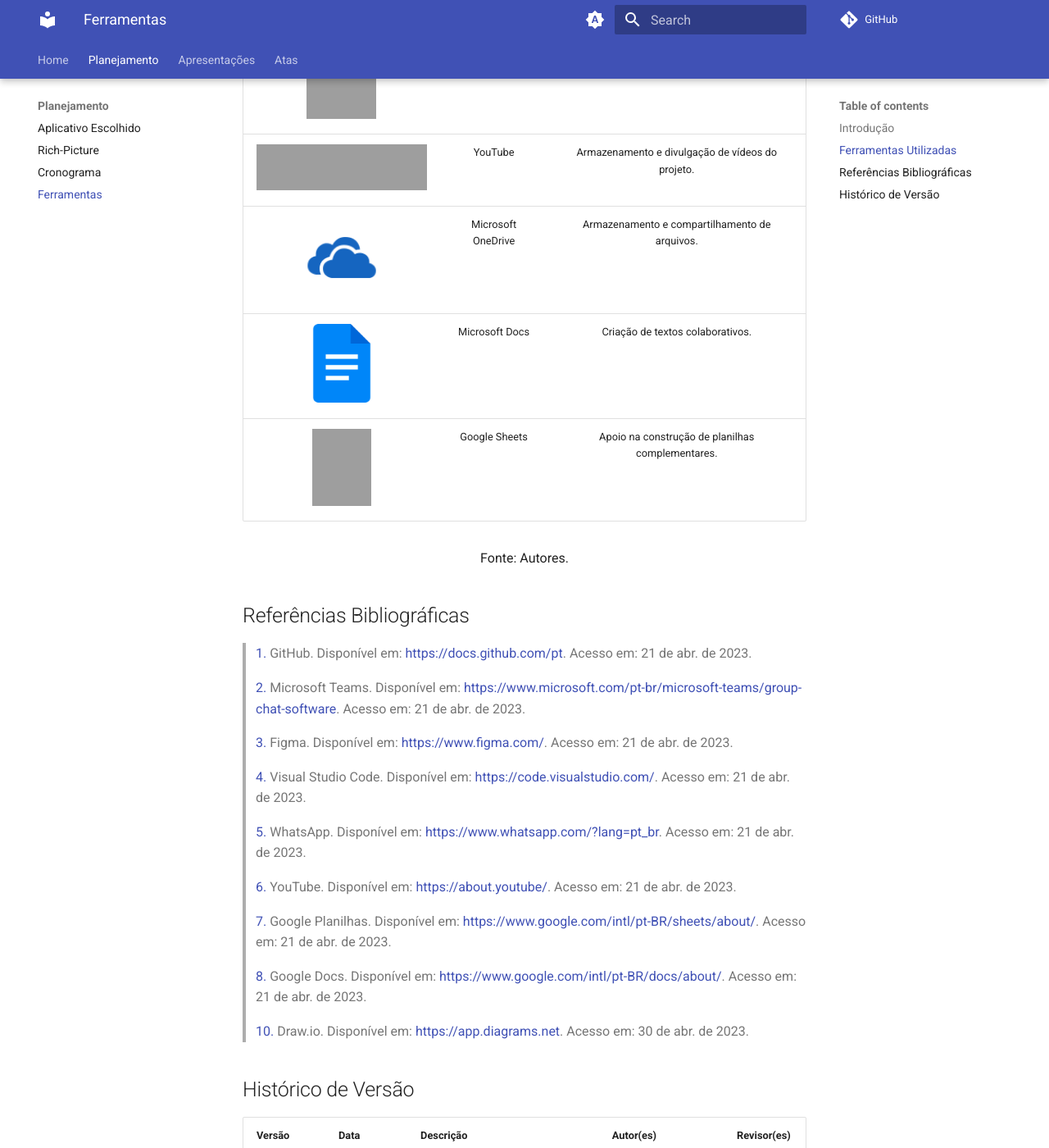
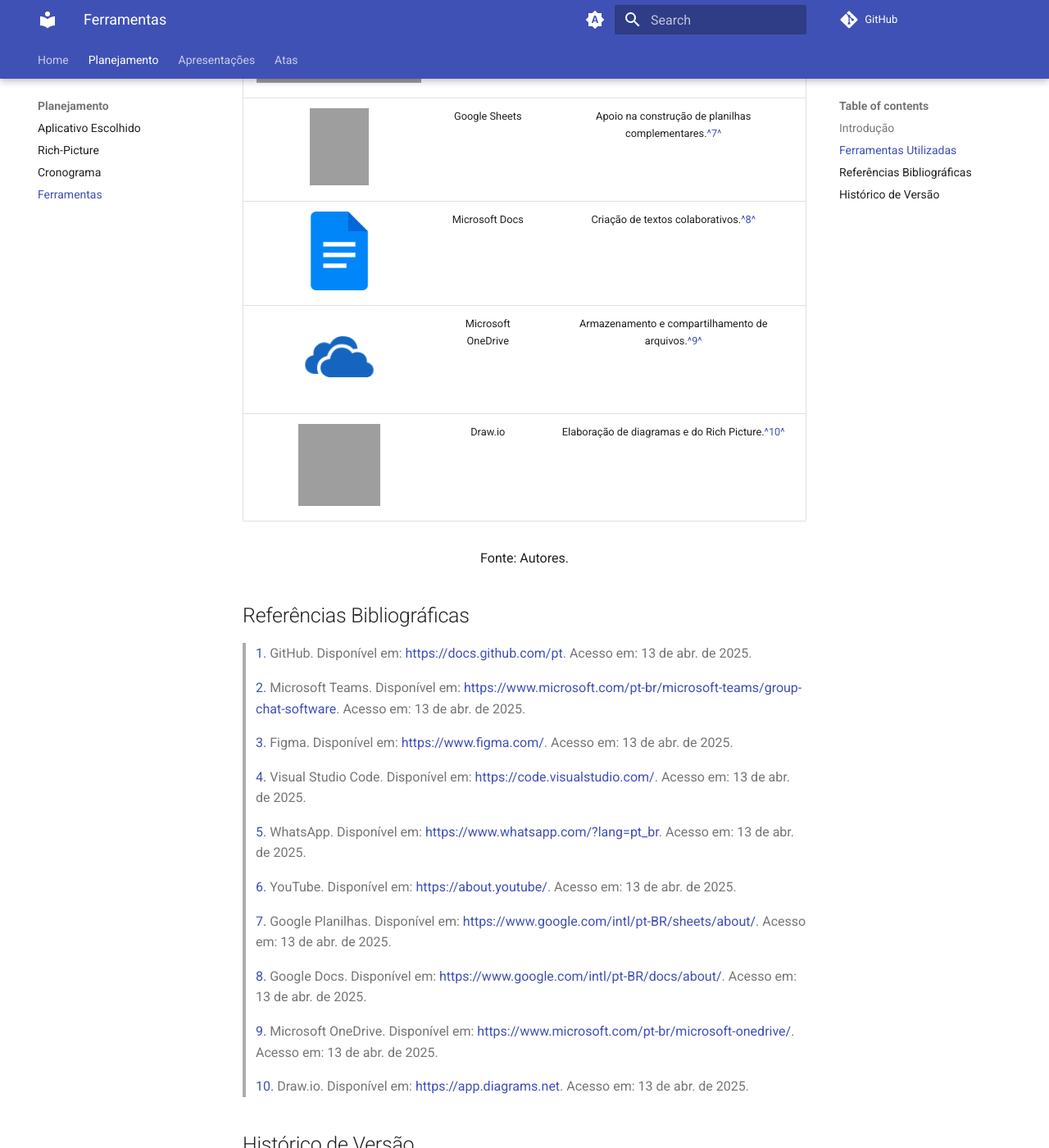
Before and after one commit to Requisitos-de-Software/2025.1-MeuSUSDigital, an MkDocs documentation site: the page built from docs/planejamento/ferramentas.md, in a window 1280 px wide and 1400 px high, scrolled down 1150 px, cut to the strip 0-1400 px from the top of the window. Shown: the whole strip at 82% size. Built offline with MkDocs 1.6.1 and Material for MkDocs 9.7.7, drawn with Linux system fonts in a browser that asks for light colours; comment, search, counter and statistics services are not loaded; some of the changed text lies outside the part shown; grey boxes are pictures that could not be loaded.

Commit message:
Update ferramentas.md

```diff
--- a/docs/planejamento/ferramentas.md
+++ b/docs/planejamento/ferramentas.md
@@ -10,38 +10,40 @@
 
 |                                                                                                                           |         Ferramenta         |                              Finalidade                              |
 | :-----------------------------------------------------------------------------------------------------------------------: | :------------------------: | :------------------------------------------------------------------: |
-| <img src="https://github.com/Requisitos-de-Software/2025.1-MeuSUSDigital/raw/main/docs/assets/ferramentas/github.png" style="height:100px;width:100px"> | GitHub | Organização, versionamento e documentação de artefatos. |
-| <img src="https://github.com/Requisitos-de-Software/2025.1-MeuSUSDigital/raw/main/docs/assets/ferramentas/vscode.png" style="height:85px;width:85px"> | Visual Studio Code | Edição e visualização de arquivos de código e textos. |
-| <img src="https://github.com/Requisitos-de-Software/2025.1-MeuSUSDigital/raw/main/docs/assets/ferramentas/figma.png" style="height:94px;width:63px"> | Figma | Criação de protótipos e artefatos gráficos do projeto. |
-| <img src="https://github.com/Requisitos-de-Software/2025.1-MeuSUSDigital/raw/main/docs/assets/ferramentas/teams.png" style="height:87px;width:100px"> | Microsoft Teams | Reuniões e apresentações gravadas. |
-| <img src="https://github.com/Requisitos-de-Software/2025.1-MeuSUSDigital/raw/main/docs/assets/ferramentas/drawio.png" style="height:100px;width:100px"> | Draw.io | Elaboração de diagramas e do Rich Picture. |
-| <img src="https://github.com/Requisitos-de-Software/2025.1-MeuSUSDigital/raw/main/docs/assets/ferramentas/whatsapp.png" style="height:85px;width:85px"> | WhatsApp | Comunicação informal e ágil entre os membros. |
-| <img src="https://github.com/Requisitos-de-Software/2025.1-MeuSUSDigital/raw/main/docs/assets/ferramentas/youtube.png" style="height:56px;width:250px"> | YouTube | Armazenamento e divulgação de vídeos do projeto. |
-| <img src="https://github.com/Requisitos-de-Software/2025.1-MeuSUSDigital/raw/main/docs/assets/ferramentas/onedrive2.png" style="height:100px;width:100px"> | Microsoft OneDrive | Armazenamento e compartilhamento de arquivos. |
-| <img src="https://github.com/Requisitos-de-Software/2025.1-MeuSUSDigital/raw/main/docs/assets/ferramentas/gdocs.png" style="height:96px;width:96px"> | Microsoft Docs | Criação de textos colaborativos. |
-| <img src="https://github.com/Requisitos-de-Software/2025.1-MeuSUSDigital/raw/main/docs/assets/ferramentas/gsheets.png" style="height:94px;width:72px"> | Google Sheets | Apoio na construção de planilhas complementares. |
+| <img src="https://github.com/Requisitos-de-Software/2025.1-MeuSUSDigital/raw/main/docs/assets/ferramentas/github.png" style="height:100px;width:100px"> | GitHub | Organização, versionamento e documentação de artefatos.<a id="anchor_1" href="#FRM1">^1^</a> |
+| <img src="https://github.com/Requisitos-de-Software/2025.1-MeuSUSDigital/raw/main/docs/assets/ferramentas/teams.png" style="height:87px;width:100px"> | Microsoft Teams | Reuniões e apresentações gravadas.<a id="anchor_2" href="#FRM2">^2^</a> |
+| <img src="https://github.com/Requisitos-de-Software/2025.1-MeuSUSDigital/raw/main/docs/assets/ferramentas/figma.png" style="height:94px;width:63px"> | Figma | Criação de protótipos e artefatos gráficos do projeto.<a id="anchor_3" href="#FRM3">^3^</a> |
+| <img src="https://github.com/Requisitos-de-Software/2025.1-MeuSUSDigital/raw/main/docs/assets/ferramentas/vscode.png" style="height:85px;width:85px"> | Visual Studio Code | Edição e visualização de arquivos de código e textos.<a id="anchor_4" href="#FRM4">^4^</a> |
+| <img src="https://github.com/Requisitos-de-Software/2025.1-MeuSUSDigital/raw/main/docs/assets/ferramentas/whatsapp.png" style="height:85px;width:85px"> | WhatsApp | Comunicação informal e ágil entre os membros.<a id="anchor_5" href="#FRM5">^5^</a> |
+| <img src="https://github.com/Requisitos-de-Software/2025.1-MeuSUSDigital/raw/main/docs/assets/ferramentas/youtube.png" style="height:56px;width:250px"> | YouTube | Armazenamento e divulgação de vídeos do projeto.<a id="anchor_6" href="#FRM6">^6^</a> |
+| <img src="https://github.com/Requisitos-de-Software/2025.1-MeuSUSDigital/raw/main/docs/assets/ferramentas/gsheets.png" style="height:94px;width:72px"> | Google Sheets | Apoio na construção de planilhas complementares.<a id="anchor_7" href="#FRM7">^7^</a> |
+| <img src="https://github.com/Requisitos-de-Software/2025.1-MeuSUSDigital/raw/main/docs/assets/ferramentas/gdocs.png" style="height:96px;width:96px"> | Microsoft Docs | Criação de textos colaborativos.<a id="anchor_8" href="#FRM8">^8^</a> |
+| <img src="https://github.com/Requisitos-de-Software/2025.1-MeuSUSDigital/raw/main/docs/assets/ferramentas/onedrive2.png" style="height:100px;width:100px"> | Microsoft OneDrive | Armazenamento e compartilhamento de arquivos.<a id="anchor_9" href="#FRM9">^9^</a> |
+| <img src="https://github.com/Requisitos-de-Software/2025.1-MeuSUSDigital/raw/main/docs/assets/ferramentas/drawio.png" style="height:100px;width:100px"> | Draw.io | Elaboração de diagramas e do Rich Picture.<a id="anchor_10" href="#FRM10">^10^</a> |
 
 <font size="3"><p style="text-align: center">Fonte: Autores.</p></font>
 
 ## Referências Bibliográficas
 
-> <a id="FRM1" href="#anchor_1">1.</a> GitHub. Disponível em: [https://docs.github.com/pt](). Acesso em: 21 de abr. de 2023.
+> <a id="FRM1" href="#anchor_1">1.</a> GitHub. Disponível em: [https://docs.github.com/pt](). Acesso em: 13 de abr. de 2025.
 >
-> <a id="FRM2" href="#anchor_2">2.</a> Microsoft Teams. Disponível em: [https://www.microsoft.com/pt-br/microsoft-teams/group-chat-software](). Acesso em: 21 de abr. de 2023.
+> <a id="FRM2" href="#anchor_2">2.</a> Microsoft Teams. Disponível em: [https://www.microsoft.com/pt-br/microsoft-teams/group-chat-software](). Acesso em: 13 de abr. de 2025.
 >
-> <a id="FRM3" href="#anchor_3">3.</a> Figma. Disponível em: [https://www.figma.com/](). Acesso em: 21 de abr. de 2023.
+> <a id="FRM3" href="#anchor_3">3.</a> Figma. Disponível em: [https://www.figma.com/](). Acesso em: 13 de abr. de 2025.
 >
-> <a id="FRM5" href="#anchor_5">4.</a> Visual Studio Code. Disponível em: [https://code.visualstudio.com/](). Acesso em: 21 de abr. de 2023.
+> <a id="FRM4" href="#anchor_4">4.</a> Visual Studio Code. Disponível em: [https://code.visualstudio.com/](). Acesso em: 13 de abr. de 2025.
 >
-> <a id="FRM6" href="#anchor_6">5.</a> WhatsApp. Disponível em: [https://www.whatsapp.com/?lang=pt_br](). Acesso em: 21 de abr. de 2023.
+> <a id="FRM5" href="#anchor_5">5.</a> WhatsApp. Disponível em: [https://www.whatsapp.com/?lang=pt_br](). Acesso em: 13 de abr. de 2025.
 >
-> <a id="FRM7" href="#anchor_7">6.</a> YouTube. Disponível em: [https://about.youtube/](). Acesso em: 21 de abr. de 2023.
+> <a id="FRM6" href="#anchor_6">6.</a> YouTube. Disponível em: [https://about.youtube/](). Acesso em: 13 de abr. de 2025.
 >
-> <a id="FRM8" href="#anchor_8">7.</a> Google Planilhas. Disponível em: [https://www.google.com/intl/pt-BR/sheets/about/](). Acesso em: 21 de abr. de 2023.
+> <a id="FRM7" href="#anchor_7">7.</a> Google Planilhas. Disponível em: [https://www.google.com/intl/pt-BR/sheets/about/](). Acesso em: 13 de abr. de 2025.
 >
-> <a id="FRM9" href="#anchor_9">8.</a> Google Docs. Disponível em: [https://www.google.com/intl/pt-BR/docs/about/](). Acesso em: 21 de abr. de 2023.
+> <a id="FRM8" href="#anchor_8">8.</a> Google Docs. Disponível em: [https://www.google.com/intl/pt-BR/docs/about/](). Acesso em: 13 de abr. de 2025.
 >
-> <a id="FRM11" href="#anchor_11">10.</a> Draw.io. Disponível em: [https://app.diagrams.net](). Acesso em: 30 de abr. de 2023.
+> <a id="FRM9" href="#anchor_9">9.</a> Microsoft OneDrive. Disponível em: [https://www.microsoft.com/pt-br/microsoft-onedrive/](). Acesso em: 13 de abr. de 2025.
+>
+> <a id="FRM10" href="#anchor_10">10.</a> Draw.io. Disponível em: [https://app.diagrams.net](). Acesso em: 13 de abr. de 2025.
 
 ## Histórico de Versão
 
```
